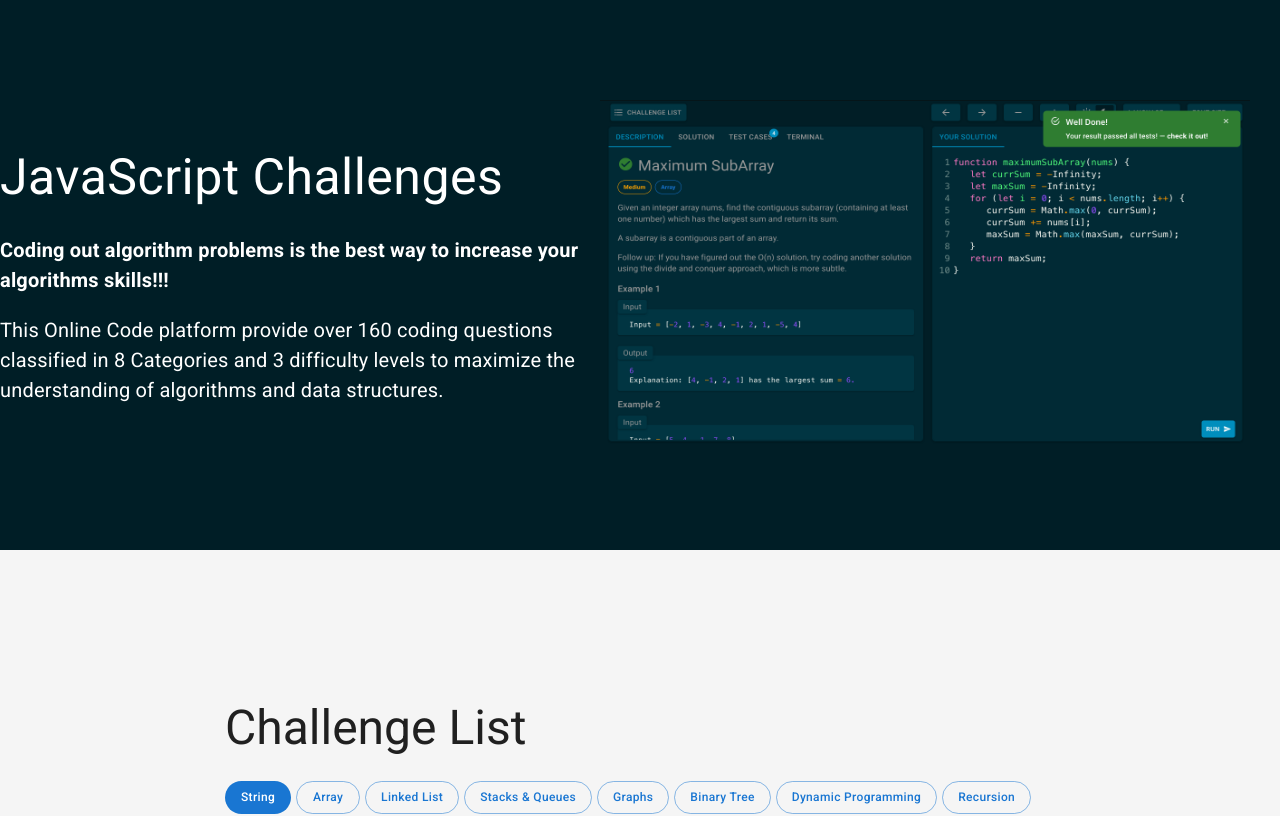
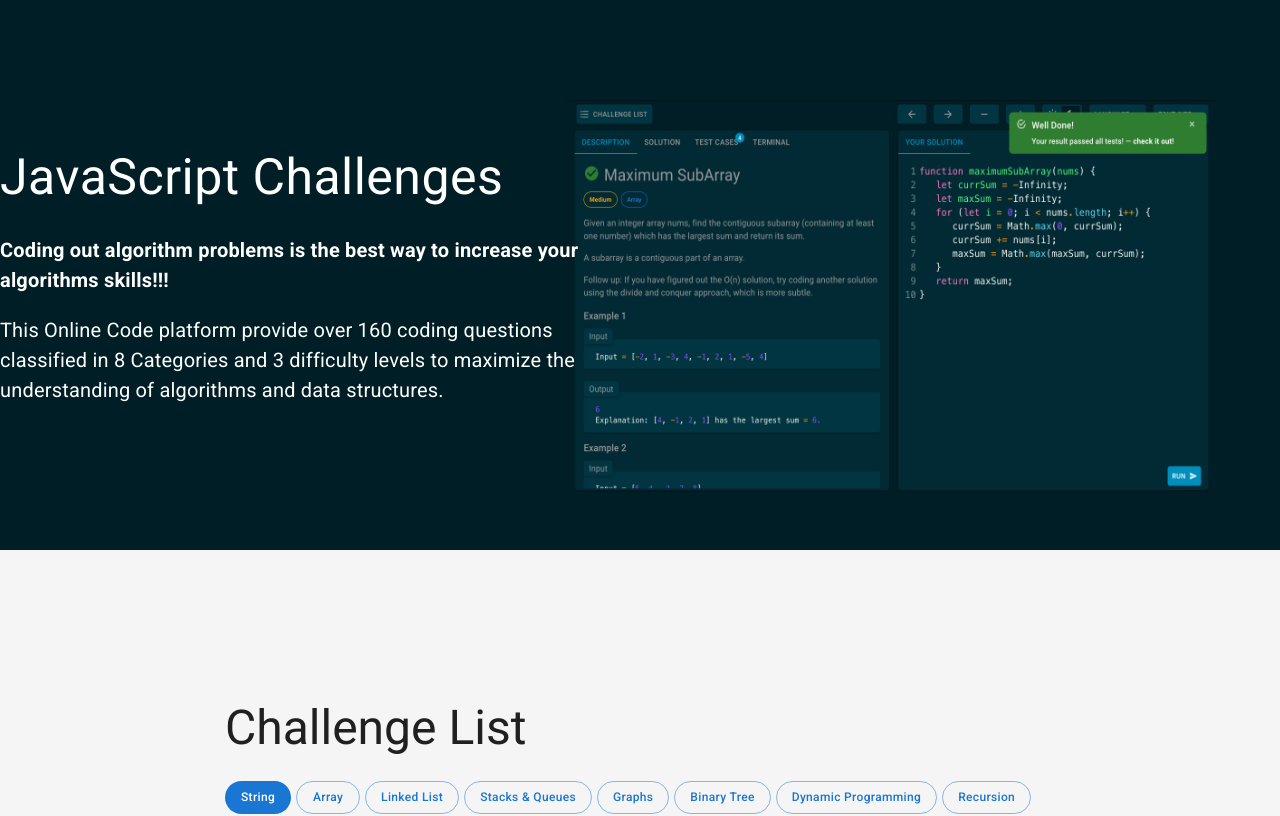
Before and after one commit to Tigreton-dev/JavaScript-challenges, a Next.js app: page / in a window 1280 px wide. Shown: the top 816 px of the page. Built offline with nearby package versions, Linux system fonts and the light colour scheme.

Commit message:
:arrow_up: upgrade from next12 to next13

```diff
--- a/components/Initial.tsx
+++ b/components/Initial.tsx
@@ -36,8 +36,8 @@ export default function Initial() {
                 </div>
                 <Image
                     style={{ position: 'absolute', top: '0px', right: '5vw', opacity: '1' }}
-                    width="650px"
-                    height="400px"
+                    width={650}
+                    height={400}
                     src="/images/editor.png"
                     alt="Picture of the author"
                 />
```
Also changed, not shown: package.json (+6 -6 lines), 2 other files (tests, documents, lock files or other folders).
